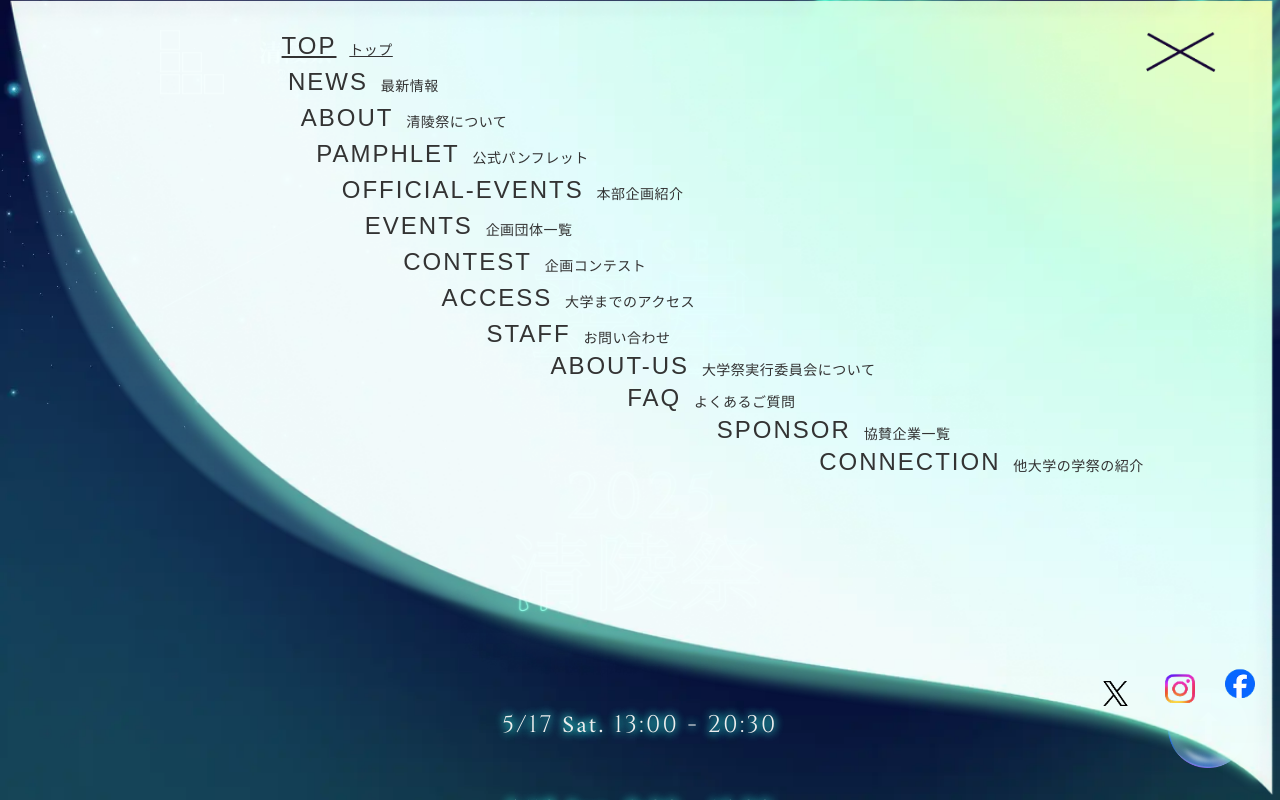
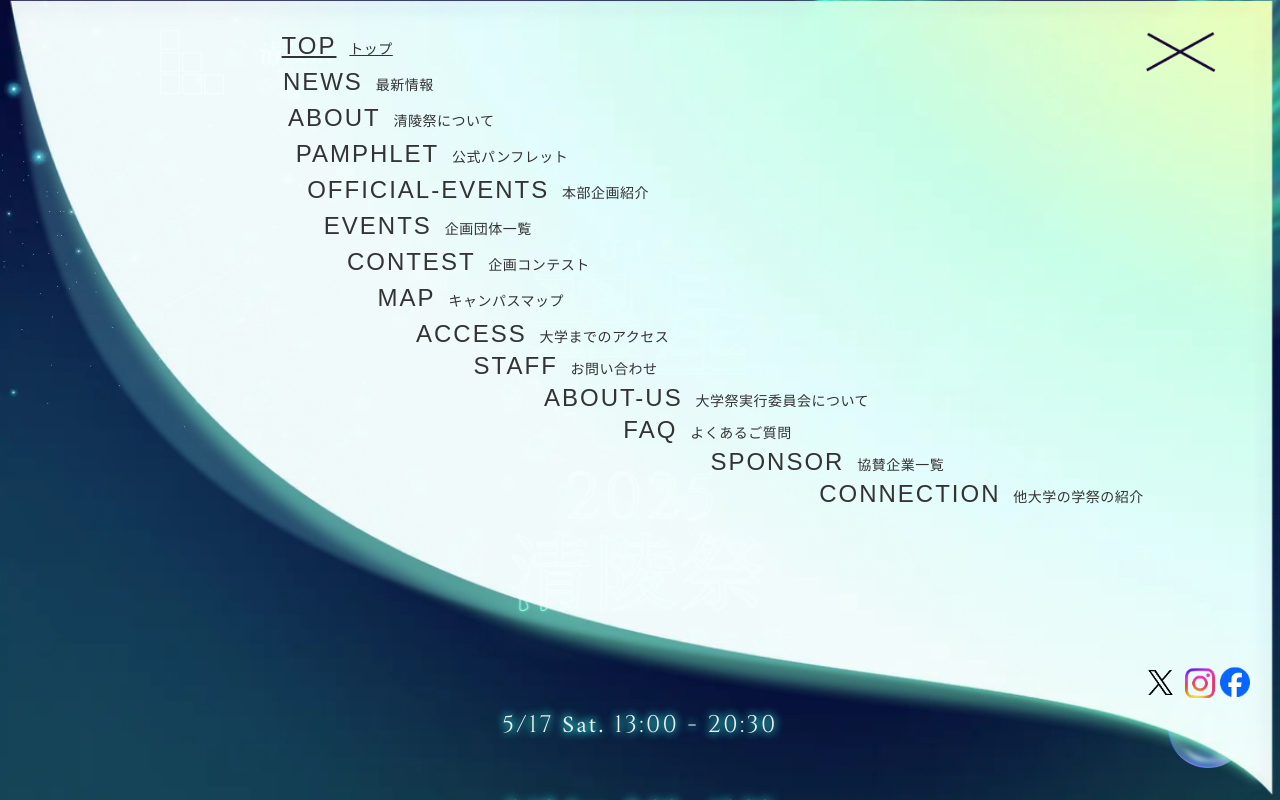
Before and after one commit to ynufes-tech/ynufes-seiryo25, a Nuxt app: page / in a window 1280 px wide. Both pictures are taken after a click on the picture 1060 px from the left and 52 px from the top of the page. Shown: the top 800 px of the page. Built offline with nearby package versions, Linux system fonts and the light colour scheme; a web font is replaced by a local one.

Commit message:
MAPをメニューに追加

```diff
--- a/components/ColorSNS.vue
+++ b/components/ColorSNS.vue
@@ -37,26 +37,18 @@
 .color-sns {
   width: 150px;
   margin: auto 3vw 6vw auto;
-  border-radius: 50%;
   display: flex;
   flex-direction: column;
-  //align-items: center;
-  //justify-content: center;
 
-  h1 {
-    width: fit-content;
-    text-align: center;
-    font-size: 32px;
-    margin-bottom: 30px;
-  }
   .sns-field {
     display: flex;
-    justify-content: space-around;
     gap: 30px;
     margin-bottom: 30px;
     img {
       transition: all 0.2s ease-in-out;
-      aspect-ratio: 1;
+      &:hover {
+        transform: scale(1.2);
+      }
     }
     #sns-f img {
       width: 30px;
@@ -67,14 +59,13 @@
     #sns-x {
       width: 35px;
       height: 35px;
-      margin: 2.5px;
       @include md {
         width: 30px;
         height: 30px;
       }
       img {
         width: 25px;
-        padding: 10px;
+        padding: 4px 40px 5px 58px;
         @include md {
           width: 20px;
         }
@@ -84,7 +75,7 @@
       width: 35px;
       img {
         width: 30px;
-        padding: 5px;
+        padding: 1px 1px 10px 30px;
         @include md {
           width: 25px;
         }
--- a/components/NaviMenu.vue
+++ b/components/NaviMenu.vue
@@ -73,6 +73,12 @@ const toggle = () => {
             <NuxtLink to="/contest" @click="toggle" class="link"
               >CONTEST
               <div class="jptxt">企画コンテスト</div></NuxtLink
+            >
+          </li>
+          <li>
+            <NuxtLink to="/contest" @click="toggle" class="link"
+              >MAP
+              <div class="jptxt">キャンパスマップ</div></NuxtLink
             >
           </li>
           <li>
@@ -225,91 +231,98 @@ const toggle = () => {
     top: 10%; /* 最初の項目 */
     margin: 4vh 0 3vh 22vw;
     @include md {
-      margin: 1.5rem 0 1rem 30vw;
+      margin: 1.5rem 0 2vh 30vw;
     }
   }
   &:nth-child(2) {
     top: 5%; /* 最初の項目 */
-    margin: -2vh 0 3vh 22.5vw;
+    margin: -2vh 0 3vh 22.1vw;
     @include md {
-      margin: 1rem 0 1rem 37vw;
+      margin: 1vh 0 2vh 37vw;
     }
   }
   &:nth-child(3) {
     top: 5%; /* 最初の項目 */
-    margin: -2vh 0 3vh 23.5vw;
+    margin: -2vh 0 3vh 22.5vw;
     @include md {
-      margin: 1rem 0 1rem 40vw;
+      margin: 1vh 0 2vh 40vw;
     }
   }
   &:nth-child(4) {
     top: 5%; /* 最初の項目 */
-    margin: -2vh 0 3vh 24.7vw;
+    margin: -2vh 0 3vh 23.1vw;
     @include md {
-      margin: 1rem 0 1rem 41vw;
+      margin: 1vh 0 2vh 41vw;
     }
   }
   &:nth-child(5) {
     top: 5%; /* 最初の項目 */
-    margin: -2vh 0 3vh 26.7vw;
+    margin: -2vh 0 3vh 24vw;
     @include md {
-      margin: 1rem 0 1rem 41vw;
+      margin: 1vh 0 2vh 40vw;
     }
   }
   &:nth-child(6) {
     top: 5%; /* 最初の項目 */
-    margin: -2vh 0 3vh 28.5vw;
+    margin: -2vh 0 3vh 25.3vw;
     @include md {
-      margin: 1rem 0 1rem 38vw;
+      margin: 1vh 0 2vh 38vw;
     }
   }
   &:nth-child(7) {
     top: 5%; /* 最初の項目 */
-    margin: -2vh 0 3vh 31.5vw;
+    margin: -2vh 0 3vh 27.1vw;
     @include md {
-      margin: 1rem 0 1rem 35.5vw;
+      margin: 1vh 0 2vh 35.5vw;
     }
   }
   &:nth-child(8) {
     top: 5%; /* 最初の項目 */
-    margin: -2vh 0 3vh 34.5vw;
+    margin: -2vh 0 3vh 29.5vw;
     @include md {
-      margin: 1rem 0 1rem 32vw;
+      margin: 1vh 0 2vh 32vw;
     }
   }
   &:nth-child(9) {
     top: 5%; /* 最初の項目 */
-    margin: -2vh 0 3vh 38vw;
+    margin: -2vh 0 3vh 32.5vw;
     @include md {
-      margin: 1rem 0 1rem 30vw;
+      margin: 1vh 0 2vh 30vw;
     }
   }
   &:nth-child(10) {
     top: 5%; /* 最初の項目 */
-    margin: -2.5vh 0 3vh 43vw;
+    margin: -2.5vh 0 3vh 37vw;
     @include md {
-      margin: 1rem 0 1rem 27vw;
+      margin: 1vh 0 2vh 27vw;
     }
   }
   &:nth-child(11) {
     top: 5%; /* 最初の項目 */
-    margin: -2.5vh 0 3vh 49vw;
+    margin: -2.5vh 0 3vh 42.5vw;
     @include md {
-      margin: 1rem 0 1rem 24.5vw;
+      margin: 1vh 0 2vh 24.5vw;
     }
   }
   &:nth-child(12) {
     top: 5%; /* 最初の項目 */
-    margin: -2.5vh 0 3vh 56vw;
+    margin: -2.5vh 0 3vh 48.7vw;
     @include md {
-      margin: 1rem 0 1rem 25.5vw;
+      margin: 1vh 0 2vh 25.5vw;
     }
   }
   &:nth-child(13) {
     top: 5%; /* 最初の項目 */
+    margin: -2.5vh 0 3vh 55.5vw;
+    @include md {
+      margin: 1vh 0 2vh 30vw;
+    }
+  }
+  &:nth-child(14) {
+    top: 5%; /* 最初の項目 */
     margin: -2.5vh 0 3vh 64vw;
     @include md {
-      margin: 1rem 0 1rem 28.5vw;
+      margin: 1vh 0 2vh 38vw;
     }
   }
 }
@@ -317,7 +330,7 @@ const toggle = () => {
   display: flex;
 }
 .jptxt {
-  margin: auto 0 1px 0;
+  margin: auto 0 2px 0;
   padding-left: 1vw;
   font-size: 14px;
   letter-spacing: 0.5px;
@@ -328,8 +341,11 @@ const toggle = () => {
   }
 }
 #official {
+  @include md {
+    font-size: 1.1rem;
+  }
   @include sm {
-    font-size: 1rem;
+    font-size: 0.8rem;
     letter-spacing: 1px;
     .jptxt {
       font-size: 9px;
@@ -348,6 +364,10 @@ const toggle = () => {
   @include md {
     font-size: 1.2rem;
   }
+  @include sm {
+    font-size: 1rem;
+    letter-spacing: 1px;
+  }
 }
 
 .nav-list li a:hover {
@@ -360,5 +380,8 @@ const toggle = () => {
 }
 .color-sns {
   margin: auto 5vh 7vh auto;
+  @include md {
+    margin: auto 2vh 7vh auto;
+  }
 }
 </style>
```
